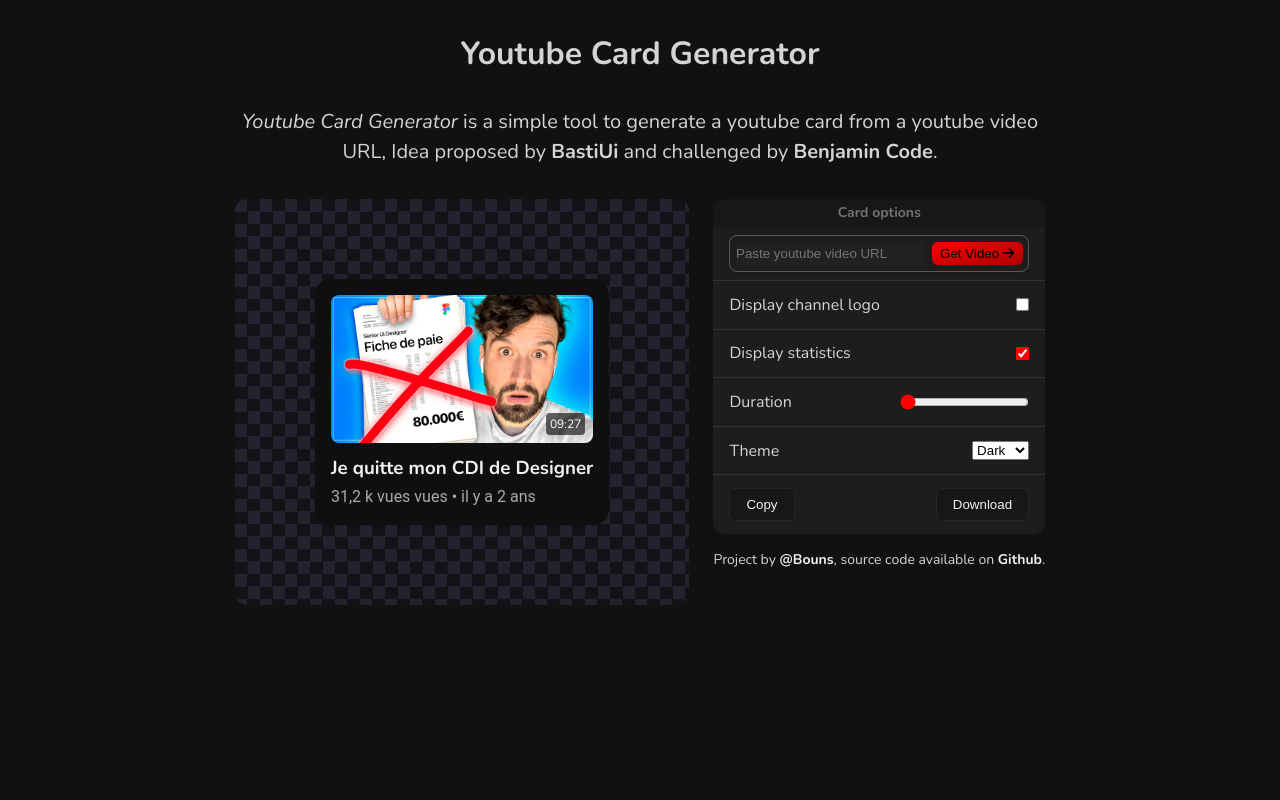
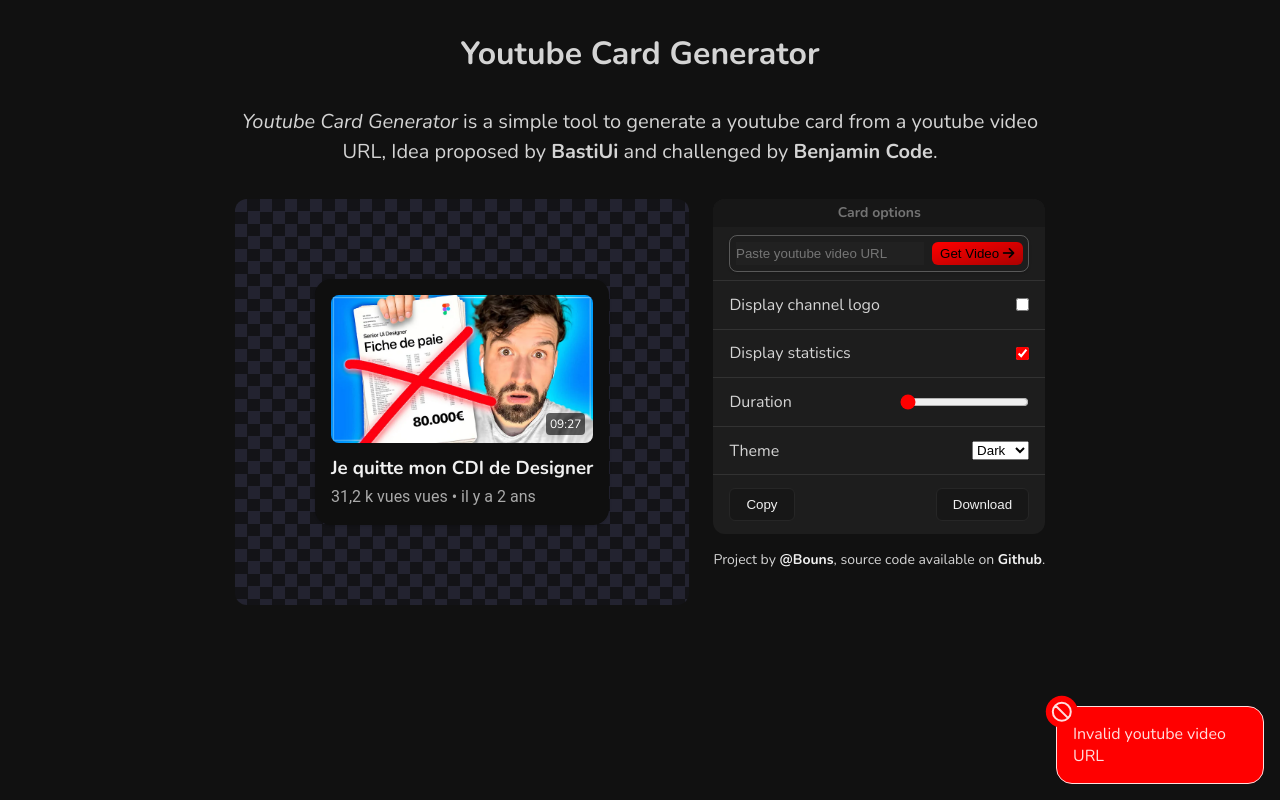
Before and after one commit to FabienBounoir/youtube-card, a SvelteKit app: page / in a window 1280 px wide. Both pictures are taken after a click on the button "Get Video". Built offline with nearby package versions, Linux system fonts and the light colour scheme.

Commit message:
feat: 🎸 Add toast, and save configuration

```diff
--- a/package.json
+++ b/package.json
@@ -31,10 +31,7 @@
 	"dependencies": {
 		"@fortawesome/fontawesome-free": "^6.5.2",
 		"@googleapis/youtube": "^14.0.0",
-		"clipboardy": "^4.0.0",
 		"dayjs": "^1.11.10",
-		"html-to-image": "^1.11.11",
-		"node-html-to-image": "^4.0.0",
-		"sonner": "^1.4.41"
+		"html-to-image": "^1.11.11"
 	}
 }
--- a/src/app.scss
+++ b/src/app.scss
@@ -1,4 +1,5 @@
 @import url("https://fonts.googleapis.com/css2?family=Nunito:ital,wght@0,200;0,300;0,400;0,600;0,700;0,800;0,900;1,200;1,300;1,400;1,600;1,700;1,800;1,900&display=swap");
+
 
 *,
 *::after,
@@ -12,6 +13,18 @@
 
 :root {
 	font-family: "Nunito", sans-serif;
-    background-color: rgb(17 17 17);
-    color: rgb(212 212 212);
+	background-color: rgb(17 17 17);
+	color: rgb(212 212 212);
+
+	--primary-100: #ffdddd;
+	--primary-200: #ffc0c0;
+	--primary-300: #ff9494;
+	--primary-400: #ff5757;
+	--primary-500: #ff2323;
+	--primary-600: #ff0000;
+	--primary-700: #d70000;
+	--primary-800: #b10303;
+	--primary-900: #920a0a;
+	--primary-950: #500000;
+
 }
--- /dev/null
+++ b/src/lib/components/Icon.svelte
@@ -0,0 +1,30 @@
+<script context="module">
+	const icons = {
+		'chevron-down': {
+			viewBox: '0 0 24 24',
+			fill: 'none',
+			stroke: 'currentColor',
+			content: `<path stroke-linecap="round" stroke-linejoin="round" stroke-width="2" d="M19 9l-7 7-7-7" />`
+		},
+		ban: {
+			viewBox: '0 0 24 24',
+			fill: 'none',
+			stroke: 'currentColor',
+			content:
+				'<path stroke-linecap="round" stroke-linejoin="round" stroke-width="2" d="M18.364 18.364A9 9 0 005.636 5.636m12.728 12.728A9 9 0 015.636 5.636m12.728 12.728L5.636 5.636"></path>'
+		}
+	};
+</script>
+
+<script>
+	/**
+	 * @type {keyof typeof icons}
+	 */
+	export let name;
+
+	$: ({ content, ...props } = icons[name] || icons.ban);
+</script>
+
+<svg {...props} {...$$restProps} on:click>
+	{@html content}
+</svg>
--- /dev/null
+++ b/src/lib/components/Snacks.svelte
@@ -0,0 +1,59 @@
+<script>
+	import { scale, slide } from 'svelte/transition';
+	import { snacks } from '$lib/stores/snacks';
+	import Icon from './Icon.svelte';
+</script>
+
+{#if $snacks.length}
+	<ul>
+		{#each $snacks as snack (snack._id)}
+			<li in:slide={{ duration: 300 }} out:slide>
+				<div in:scale={{ delay: 150 }} out:scale class="delete">
+					<Icon name="ban" on:click={() => snacks.remove(snack)} />
+				</div>
+				{snack.message}
+			</li>
+		{/each}
+	</ul>
+{/if}
+
+<style lang="scss">
+	ul {
+		position: fixed;
+		transform-origin: bottom right;
+		bottom: 0;
+		right: 0;
+		padding: 1em;
+		max-height: 100vh;
+		overflow: auto;
+		list-style: none;
+		width: 15em;
+	}
+
+	li {
+		position: relative;
+		margin-top: 1em;
+		background-color: var(--primary-600);
+		border: 1px solid currentColor;
+		color: var(--primary-100);
+		border-radius: 1em;
+		padding: 1em;
+		transform-origin: inherit;
+	}
+
+	.delete {
+		cursor: pointer;
+		position: absolute;
+		background-color: inherit;
+		padding: 0.25em;
+		width: 2em;
+		height: 2em;
+		border-radius: 50%;
+
+		top: 0;
+		left: 0;
+
+		transform: translate(-35%, -35%);
+		transform-origin: inherit;
+	}
+</style>
--- /dev/null
+++ b/src/lib/stores/snacks.js
@@ -0,0 +1,70 @@
+import { browser } from "$app/environment";
+import { writable } from "svelte/store";
+
+/**
+ * @typedef {{
+ * 	_id: number;
+ * 	message: string;
+ * }} Snack
+ */
+const init = () => {
+    const { subscribe, update } = writable(/** @type {Snack[]} */([]));
+
+    let uuid = 0;
+    /** @type {any} */
+    let interval;
+
+    /**
+     * @param {string} message
+     */
+    const push = (message) => {
+        /**
+         * @type {Snack}
+         */
+        const snack = {
+            _id: uuid++,
+            message
+        };
+
+        if (!browser) return;
+
+        update((snacks) => [snack, ...snacks]);
+
+        if (interval) return;
+
+        interval = setInterval(() => {
+            update((snacks) => {
+                const v = snacks.slice(0, -1);
+
+                if (!v.length) {
+                    clearInterval(interval);
+                    interval = null;
+                    uuid = 0;
+                }
+
+                return v;
+            });
+        }, 3500);
+    };
+
+    /**
+     * @param {Snack} snack
+     */
+    const remove = (snack) => update((snacks) => snacks.filter((s) => s !== snack));
+
+    /** @param {string} message */
+    const error = (message) => push(`${message}`);
+
+    /** @param {string} message */
+    const success = (message) => push(`${message}`);
+
+    return {
+        subscribe,
+        remove,
+
+        error,
+        success
+    };
+};
+
+export const snacks = init();
--- a/src/routes/+layout.svelte
+++ b/src/routes/+layout.svelte
@@ -1,6 +1,7 @@
 <script>
 	import '@fortawesome/fontawesome-free/css/all.min.css';
 	import '../app.scss';
+	import Snacks from '$lib/components/Snacks.svelte';
 </script>
 
 <div>
@@ -15,6 +16,7 @@
 	</header>
 
 	<slot />
+	<Snacks />
 </div>
 
 <style lang="scss">
--- a/src/routes/+page.svelte
+++ b/src/routes/+page.svelte
@@ -1,7 +1,10 @@
 <script>
 	import { toPng } from 'html-to-image';
+	import { snacks } from '$lib/stores/snacks';
+	import { onMount } from 'svelte';
 
 	let data = {
+		initial: true,
 		thumbnail: '/thumbnail.webp',
 		channelLogo: '/basti-logo.png',
 		title: 'Je quitte mon CDI de Designer',
@@ -14,6 +17,7 @@
 	let url = '';
 
 	let config = {
+		initial: true,
 		displayChannel: false,
 		duration: 0,
 		displayMeta: true,
@@ -24,6 +28,47 @@
 	let copied = false;
 	let downloaded = false;
 
+	$: config && updateConfig();
+	$: data && updateData();
+
+	onMount(() => {
+		const savedConfig = localStorage.getItem('config');
+		const savedData = localStorage.getItem('data');
+		if (savedConfig) {
+			config = JSON.parse(savedConfig);
+		}
+
+		if (savedData) {
+			data = JSON.parse(savedData);
+		}
+	});
+
+	const updateConfig = () => {
+		if (typeof localStorage !== 'undefined') {
+			if (config.initial) {
+				config.initial = false;
+				return;
+			}
+
+			localStorage.setItem('config', JSON.stringify(config));
+		}
+	};
+
+	const updateData = () => {
+		if (typeof localStorage !== 'undefined') {
+			if (data.initial) {
+				data.initial = false;
+				return;
+			}
+
+			localStorage.setItem('data', JSON.stringify(data));
+		}
+	};
+
+	/**
+	 *
+	 * @param url {string}
+	 */
 	const findVideoId = (url) => {
 		const regex =
 			/(?:https?:\/\/)?(?:www\.)?(?:youtube\.com\/(?:[^\/\n\s]+\/\S+\/|(?:v|e(?:mbed)?)\/|\S*?[?&]v=)|youtu\.be\/)([a-zA-Z0-9_-]{11})/;
@@ -31,10 +76,15 @@
 		return match ? match[1] : null;
 	};
 
+	/**
+	 *
+	 * @param url {string}
+	 */
 	const getVideoData = async (url) => {
 		const videoId = findVideoId(url);
-		if (!videoId) return;
+		if (!videoId) return snacks.error('Invalid youtube video URL');
 
+		try {
 			const response = await fetch(`/_api/info`, {
 				method: 'POST',
 				headers: {
@@ -42,14 +92,25 @@
 				},
 				body: JSON.stringify({ videoId })
 			});
-		const videoData = await response.json();
-		console.log(videoData);
-		data = videoData;
+
+			if (response.status !== 200) {
+				snacks.error('An error occured while fetching the video data');
+				return;
+			}
+
+			data = await response.json();
+		} catch (error) {
+			snacks.error('An error occured while fetching the video data');
+		}
 	};
 
 	const download = async () => {
 		waitingGeneration = true;
 		downloaded = false;
+
+		/**
+		 * @type {HTMLElement}
+		 */
 		const node = document.querySelector('.youtube-card');
 		const dataUrl = await toPng(node, {
 			quality: 1
@@ -69,6 +130,10 @@
 	const copyToClipboard = () => {
 		waitingGeneration = true;
 		copied = false;
+
+		/**
+		 * @type {HTMLElement}
+		 */
 		const node = document.querySelector('.youtube-card');
 		toPng(node, {
 			quality: 1,
@@ -89,6 +154,11 @@
 		});
 	};
 
+	/**
+	 *
+	 * @param {string} dataUrl
+	 * @returns {Blob}
+	 */
 	const dataUrlToBlob = (dataUrl) => {
 		var base64Index = dataUrl.indexOf('base64,') + 'base64,'.length;
 		var base64 = dataUrl.substring(base64Index);
```
Also changed, not shown: src/routes/_api/info/+server.js (+0 -6 lines), 2 other files (tests, documents, lock files or other folders). Lines whose indentation alone changed are shown as unchanged.
